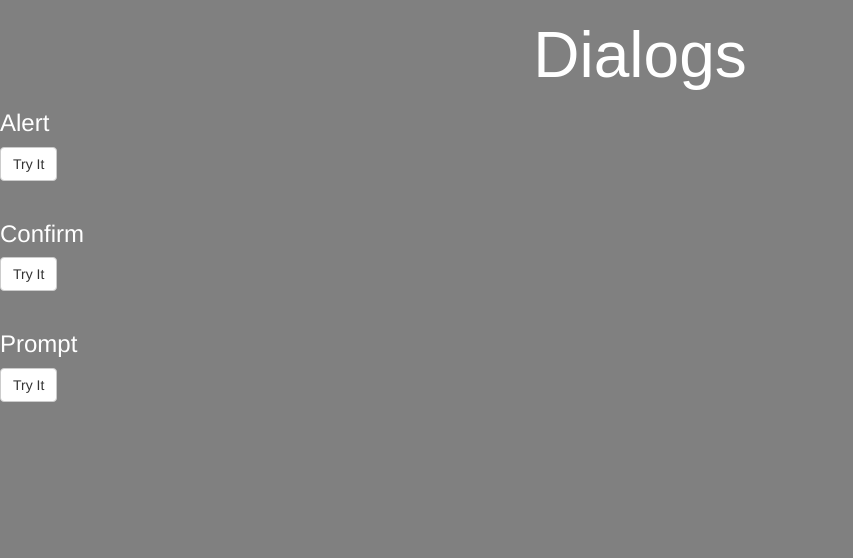
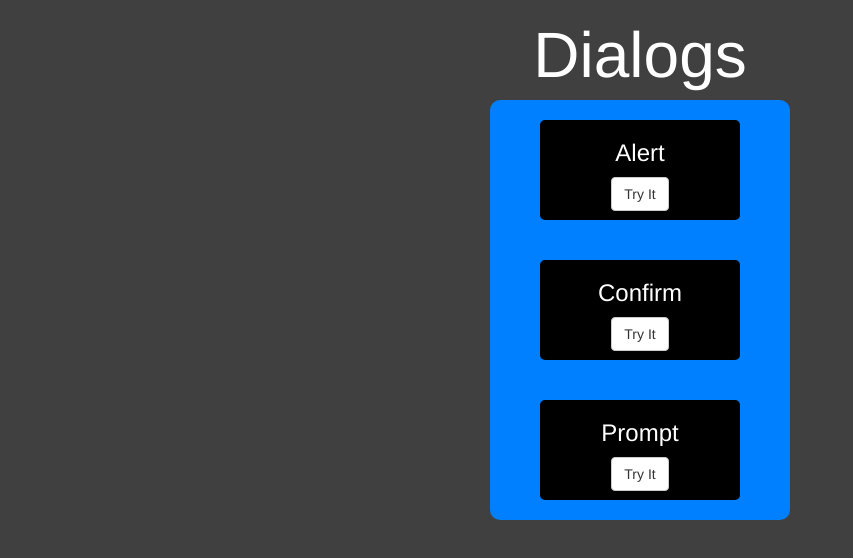
Before and after one commit to Javs626/Dialog-Library, a plain HTML site: page index.html in a window 1280 px wide. Shown: the whole page, without its empty margins (0-853 px from the left). Drawn offline with nearby package versions, Linux system fonts and the light colour scheme.

Commit message:
updated html, js file,css

```diff
--- a/css/custom.css
+++ b/css/custom.css
@@ -1,12 +1,11 @@
 body{
     margin: 0px;
-    background-color: grey;
+    background-color: #404040;
 }
 .title{
-  font-size: 64px;
   color:white;
   text-align: center;
-  font-family: sans-serif;
+  font-size: 64px;
 }
 .dialog
 {
@@ -66,3 +65,20 @@ body{
 .buttonTitle{
   color:white;
 }
+
+.container{
+  height:100px;
+  width: 200px;
+  background-color: black;
+  text-align: center;
+  border-radius: 5px;
+}
+.dialogContainer{
+  border-radius: 10px;
+  background-color: #007fff;
+  width:300px;
+  height:auto;
+  margin:0 auto;
+  padding-top: 20px;
+  padding-bottom: 20px;
+}
--- a/index.html
+++ b/index.html
@@ -7,15 +7,22 @@
 
 <body>
 <h1 class='title'> Dialogs </h1>
+<div class='dialogContainer'>
+<div class='container'>
 <h3 class='buttonTitle'>Alert</h3>
 <a href="javascript:showAlert()" class="btn btn-default btn-xl wow tada">Try It</a>
+</div>
 <br></br>
+<div class='container'>
 <h3 class='buttonTitle'>Confirm</h3>
 <a href="javascript:showConfirm()" class="btn btn-default btn-xl wow tada">Try It</a>
+</div>
 <br></br>
+<div class='container'>
 <h3 class='buttonTitle'>Prompt</h3>
 <a href="javascript:showPrompt()" class="btn btn-default btn-xl wow tada">Try It</a>
-
+</div>
+</div>
 </body>
 <script src='js/jquery-1.11.3.js'> </script>
 <script src='js/custom.js'></script>
--- a/js/custom.js
+++ b/js/custom.js
@@ -45,12 +45,12 @@ function showConfirm()
 {
   var successCallback = function(){ alert("OK clicked") }
   var failureCallback = function(){ alert("Cancel clicked") }
-  dialog.show("confirm", "This is an confirmation", successCallback, failureCallback);
+  dialog.show("confirm", "This is a confirmation", successCallback, failureCallback);
 }
 
 function showPrompt()
 {
   var successCallback = function(){ alert(dialog.value) }
   var failureCallback = function(){}
-  dialog.show("prompt", "This is an prompt", successCallback, failureCallback);
+  dialog.show("prompt", "This is a prompt", successCallback, failureCallback);
 }
```
